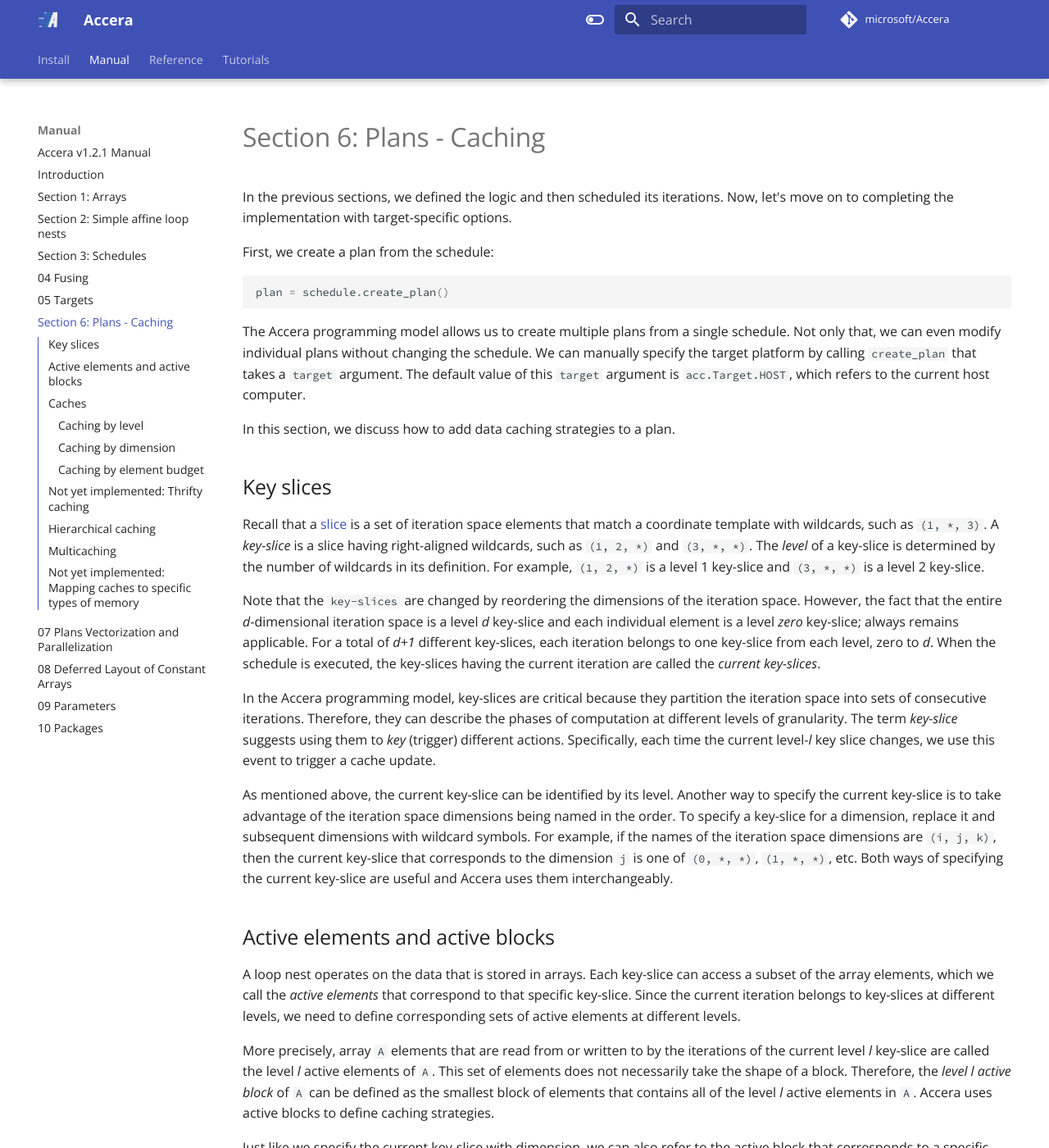
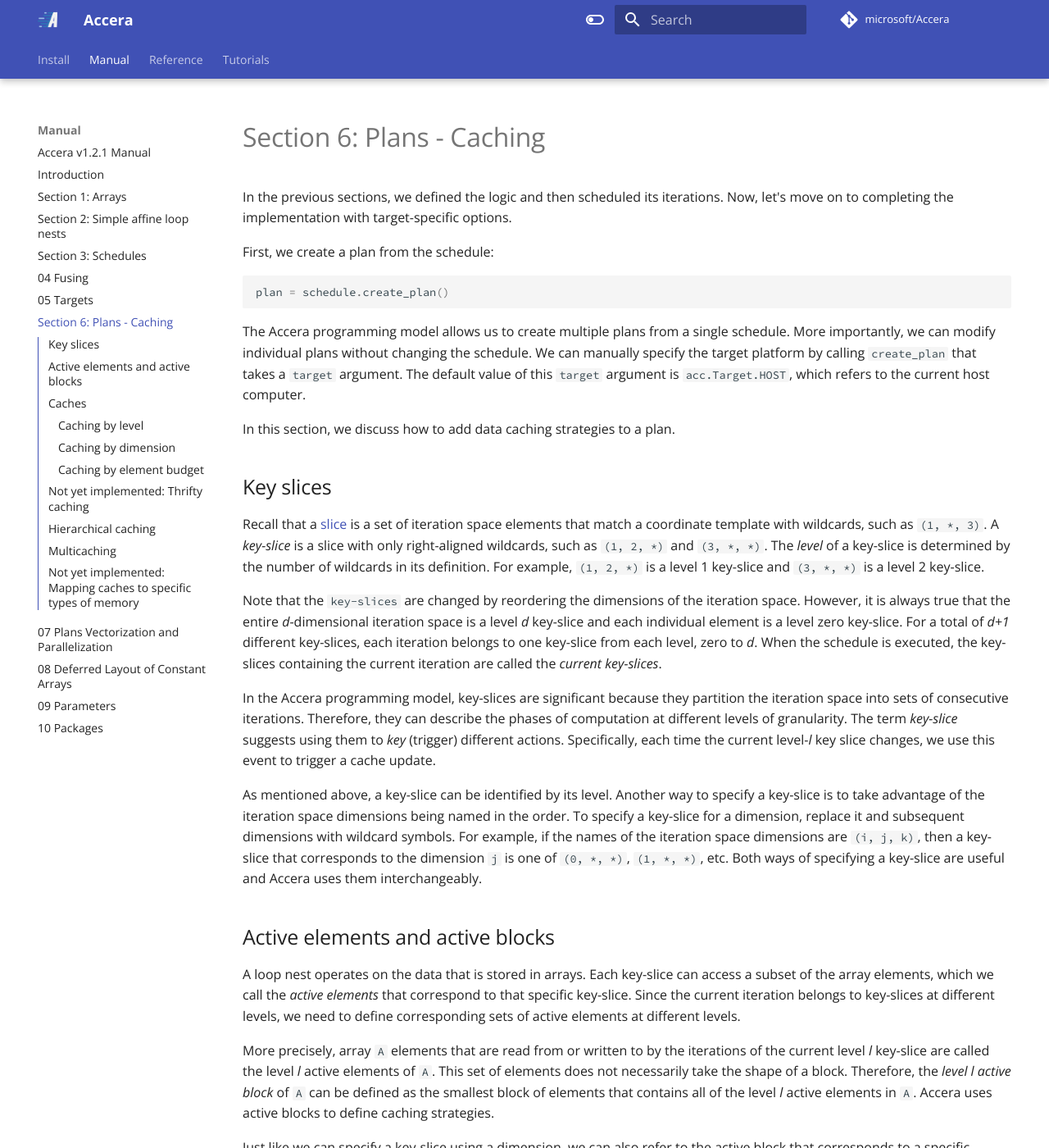
Before and after one commit to microsoft/Accera, an MkDocs documentation site: the page built from docs/Manual/06 Plans - Caching.md, in a window 1280 px wide and 1400 px high. Shown: the whole window at 82% size. Built offline with MkDocs 1.6.1 and Material for MkDocs 9.7.7, drawn with Linux system fonts in a browser that asks for light colours; comment, search, counter and statistics services are not loaded; some of the changed text lies outside the part shown.

Commit message:
Feedback addressed. Please checkout my comment. I will finalize this PR then

````diff
--- a/docs/Manual/06 Plans - Caching.md
+++ b/docs/Manual/06 Plans - Caching.md
@@ -8,26 +8,26 @@
 ```python
 plan = schedule.create_plan()
 ```
-The Accera programming model allows us to create multiple plans from a single schedule. Not only that, we can even modify individual plans without changing the schedule. We can manually specify the target platform by calling `create_plan` that takes a `target` argument. The default value of this `target` argument is `acc.Target.HOST`, which refers to the current host computer.
+The Accera programming model allows us to create multiple plans from a single schedule. More importantly, we can modify individual plans without changing the schedule. We can manually specify the target platform by calling `create_plan` that takes a `target` argument. The default value of this `target` argument is `acc.Target.HOST`, which refers to the current host computer.
 
 In this section, we discuss how to add data caching strategies to a plan.
 
 ## Key slices
 
-Recall that a [slice](<03%20Schedules.md>) is a set of iteration space elements that match a coordinate template with wildcards, such as `(1, *, 3)`. A *key-slice* is a slice having right-aligned wildcards, such as `(1, 2, *)` and `(3, *, *)`. The *level* of a key-slice is determined by the number of wildcards in its definition. For example, `(1, 2, *)` is a level 1 key-slice and `(3, *, *)` is a level 2 key-slice.
+Recall that a [slice](<03%20Schedules.md>) is a set of iteration space elements that match a coordinate template with wildcards, such as `(1, *, 3)`. A *key-slice* is a slice with only right-aligned wildcards, such as `(1, 2, *)` and `(3, *, *)`. The *level* of a key-slice is determined by the number of wildcards in its definition. For example, `(1, 2, *)` is a level 1 key-slice and `(3, *, *)` is a level 2 key-slice.
 
-Note that the `key-slices` are changed by reordering the dimensions of the iteration space. However, the fact that the entire *d*-dimensional iteration space is a level *d* key-slice and each individual element is a level *zero* key-slice; always remains applicable. For a total of *d+1* different key-slices, each iteration belongs to one key-slice from each level, zero to *d*. When the schedule is executed, the key-slices having the current iteration are called the *current key-slices*.
+Note that the `key-slices` are changed by reordering the dimensions of the iteration space. However, it is always true that the entire *d*-dimensional iteration space is a level *d* key-slice and each individual element is a level zero key-slice. For a total of *d+1* different key-slices, each iteration belongs to one key-slice from each level, zero to *d*. When the schedule is executed, the key-slices containing the current iteration are called the *current key-slices*.
 
-In the Accera programming model, key-slices are critical because they partition the iteration space into sets of consecutive iterations. Therefore, they can describe the phases of computation at different levels of granularity. The term *key-slice* suggests using them to *key* (trigger) different actions. Specifically, each time the current level-*l* key slice changes, we use this event to trigger a cache update.
+In the Accera programming model, key-slices are significant because they partition the iteration space into sets of consecutive iterations. Therefore, they can describe the phases of computation at different levels of granularity. The term *key-slice* suggests using them to *key* (trigger) different actions. Specifically, each time the current level-*l* key slice changes, we use this event to trigger a cache update.
 
-As mentioned above, the current key-slice can be identified by its level. Another way to specify the current key-slice is to take advantage of the iteration space dimensions being named in the order. To specify a key-slice for a dimension, replace it and subsequent dimensions with wildcard symbols. For example, if the names of the iteration space dimensions are `(i, j, k)`, then the current key-slice that corresponds to the dimension `j` is one of `(0, *, *)`, `(1, *, *)`, etc. Both ways of specifying the current key-slice are useful and Accera uses them interchangeably.
+As mentioned above, a key-slice can be identified by its level. Another way to specify a key-slice is to take advantage of the iteration space dimensions being named in the order. To specify a key-slice for a dimension, replace it and subsequent dimensions with wildcard symbols. For example, if the names of the iteration space dimensions are `(i, j, k)`, then a key-slice that corresponds to the dimension `j` is one of `(0, *, *)`, `(1, *, *)`, etc. Both ways of specifying a key-slice are useful and Accera uses them interchangeably.
 
 ## Active elements and active blocks
 A loop nest operates on the data that is stored in arrays. Each key-slice can access a subset of the array elements, which we call the *active elements* that correspond to that specific key-slice. Since the current iteration belongs to key-slices at different levels, we need to define corresponding sets of active elements at different levels.
 
 More precisely, array `A` elements that are read from or written to by the iterations of the current level *l* key-slice are called the level *l* active elements of `A`.  This set of elements does not necessarily take the shape of a block. Therefore, the *level l active block* of `A` can be defined as the smallest block of elements that contains all of the level *l* active elements in `A`. Accera uses active blocks to define caching strategies.
 
-Just like we specify the current key-slice with dimension, we can also refer to the active block that corresponds to a specific dimension. For example, if the names of the iteration space dimensions are `(i, j, k)` and the current iteration is one of the iterations for which `i=3`, then the active block in `A` that corresponds to dimension `j` is the block that includes all the elements touched by the key-slice `(3, *, *)`.
+Just like we can specify a key-slice using a dimension, we can also refer to the active block that corresponds to a specific dimension. For example, if the names of the iteration space dimensions are `(i, j, k)` and the current iteration is one of the iterations for which `i=3`, then the active block in `A` that corresponds to dimension `j` is the block that includes all the elements touched by the key-slice `(3, *, *)`.
 
 ## Caches
 An Accera cache is a local copy of an active block. A cache is contiguous in memory and its memory layout may differ from the layout of the original array. The loop nest iterations operate on the cache elements instead of the original array elements.
@@ -45,20 +45,20 @@
 ```
 
 ### Caching by dimension
-As mentioned above, we can specify an active block using a dimension. We use this to define a cache as follow:
+As mentioned above, we can specify an active block using a dimension. We use this to define a cache as follows:
 ```python
 AA = plan.cache(A, index=j)
 ```
 
 ### Caching by element budget
-Note that the current active blocks of an array are nested, and their sizes are monotonic (nondecreasing) in their level. Therefore, we can also select the largest active block that does not exceed a certain number of elements.
+Note that the current active blocks of an array are nested, and their sizes are monotonic (nondecreasing) in their level. Therefore, we can also select the largest active block that does not exceed a certain number of elements:
 ```python
 AA = plan.cache(A, max_elements=1024)
 ```
 
 
 ## __Not yet implemented:__ Thrifty caching
-By default, Accera caching strategies are *thrifty* in the sense that the data is physically copied into an allocated cache only if the cached data somehow differs from the original active block. Therefore, if the original active block is already in the correct memory layout and resides contiguously in memory, the Accera skips the caching steps and uses the original array instead. Note that a physical copy is created on a GPU if the cache is supposed to be allocated a different type of memory than the original array (e.g., the array is in global memory, but the cache is supposed to be in shared memory).
+By default, Accera caching strategies are *thrifty* in the sense that the data is physically copied into an allocated cache only if the cached data somehow differs from the original active block. Therefore, if the original active block is already in the correct memory layout and resides contiguous in memory. Accera skips the caching steps and uses the original array instead. Note that a physical copy is created on a GPU if the cache is supposed to be allocated a different type of memory than the original array (e.g., the array is in global memory, but the cache is supposed to be in shared memory).
 
 For example, assume that `A` is a two-dimensional array and its active block at the chosen level is always one of its rows. If `A` is row-major, the rows are already stored contiguously. Additionally, data in the active block and data to be copied to cache are identical. This indicates that the data in the active block and the data to be copied into the cache are contiguous and share the same memory layout. Hence, using cache over the original array will be of no use. Therefore, the thrifty caching strategy skips the caching steps and uses the original array instead.
 
@@ -81,7 +81,7 @@
 ```
 
 ## Multicaching
-While caches are defined with a key-slice `level`, a higher-level key slice `trigger_level`  can be specified as the trigger key-slice for copying multiple successive active blocks of elements to a local copy. These copied active blocks have their layouts defined as usual, and only the trigger level for copying them has been changed. Since active blocks are not mutually exclusive, this can result in the same element being copied into multiple locations in the local copy, however, in separate caches. Therefore, a `trigger_level` may only be specified on an `INPUT` or `CONST` array as Accera does not support multicache write coherence.
+While caches are defined with a key-slice `level`, a higher-level key slice `trigger_level` can be specified as the trigger key-slice for copying multiple successive active blocks of elements to a local copy. These copied active blocks have their layouts defined as usual, and only the trigger level for copying them has been changed. Since active blocks are not mutually exclusive, this can result in the same element being copied into multiple locations as separate caches. Therefore, a `trigger_level` may only be specified on an `INPUT` or `CONST` array as Accera does not support multicache write coherence.
 
 For example,
 ```python
@@ -89,7 +89,7 @@
 ```
 
 ## __Not yet implemented:__ Mapping caches to specific types of memory
-Some target platforms have different types of memory that can hold Accera caches. In the case of a GPU target, caches can be located in *global or shared memory*. Following Python code can be used to explicitly choose the location of the cache:
+Some target platforms have different types of memory that can hold Accera caches. In the case of a GPU target, caches can be located in *global or shared memory*. Following Python code can be used to specify the location of a cache:
 ```python
 AA = plan.cache(A, level=4, location=v100.MemoryType.SHARED)
 ```
````
